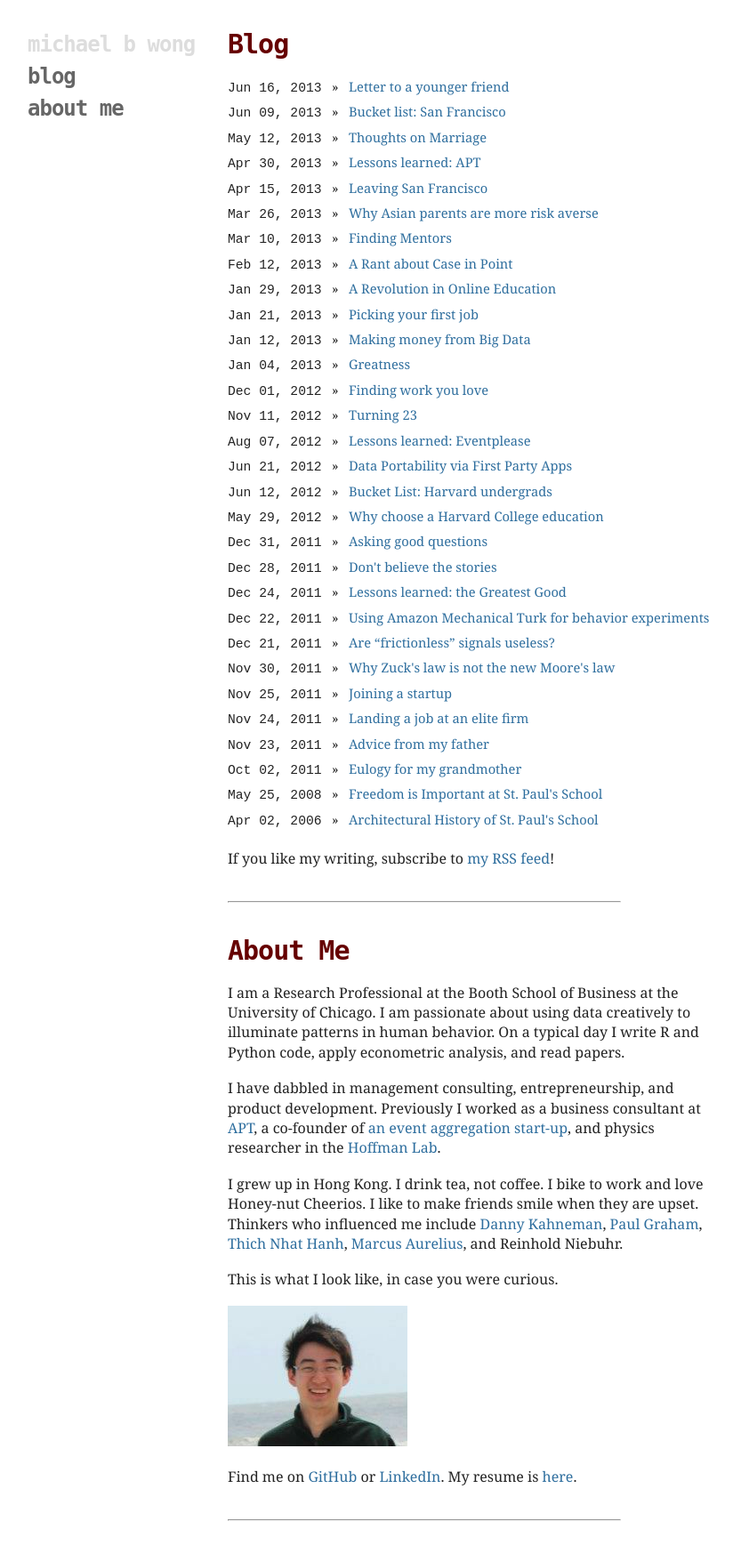
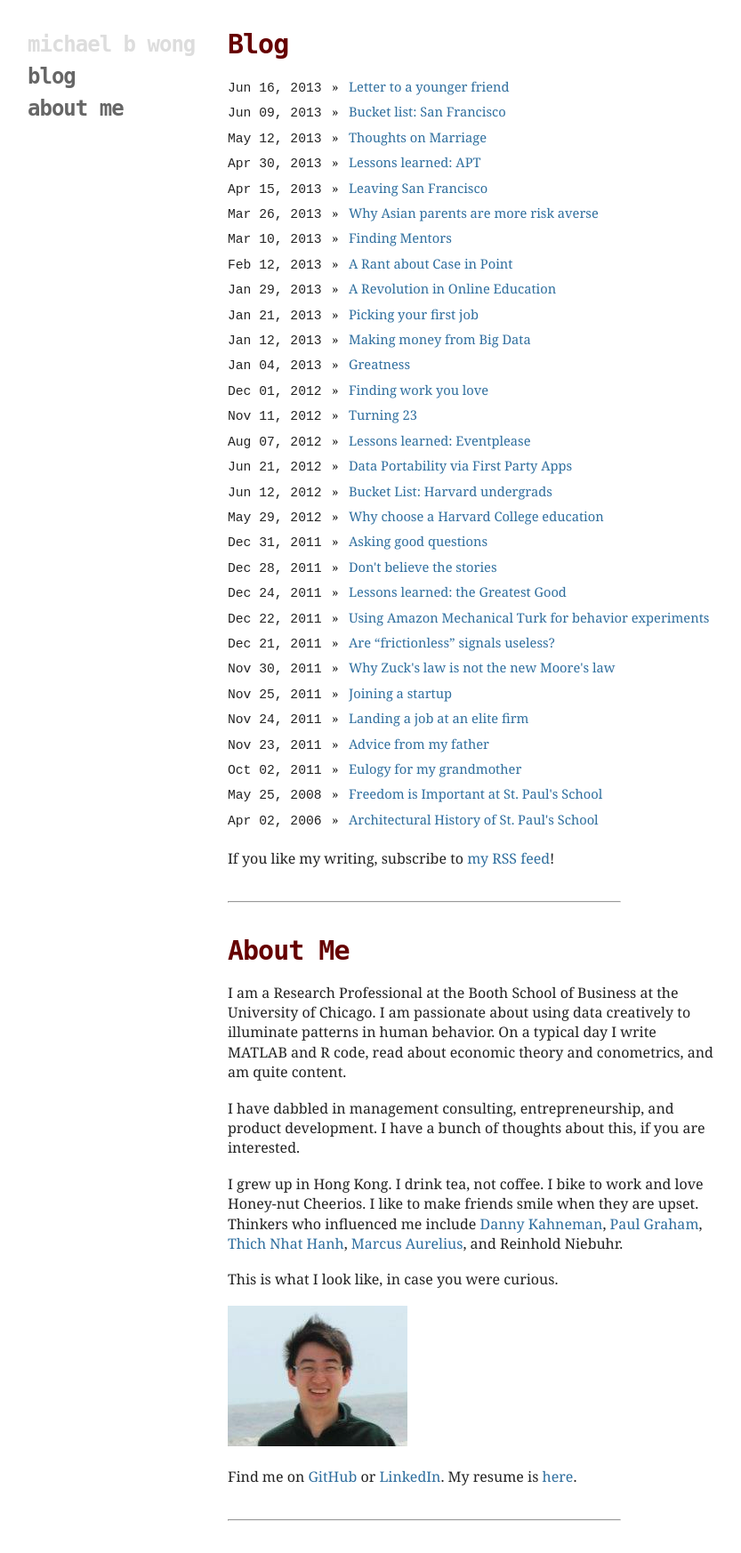
Before and after one commit to mbwong/mbwong.github.com, a Jekyll site: the page built from index.html, in a window 1280 px wide. Shown: the whole page at 89% size, without its empty margins (94-927 px from the left). Built offline with Jekyll 4.4.1, drawn with Linux system fonts in a browser that asks for light colours.

Commit message:
Update index.html

```diff
--- a/index.html
+++ b/index.html
@@ -22,9 +22,9 @@ layout: default
 
 <h1 id="about" style="color:#660000; font-family: 'DejaVu Sans Mono', 'Courier New', monospace;">About Me</h1>
 
-<p>I am a Research Professional at the Booth School of Business at the University of Chicago. I am passionate about using data creatively to illuminate patterns in human behavior. On a typical day I write R and Python code, apply econometric analysis, and read papers.
+<p>I am a Research Professional at the Booth School of Business at the University of Chicago. I am passionate about using data creatively to illuminate patterns in human behavior. On a typical day I write MATLAB and R code, read about economic theory and conometrics, and am quite content.
 
-<p>I have dabbled in management consulting, entrepreneurship, and product development. Previously I worked as a business consultant at <a href="http://predictivetechnologies.com">APT</a>, a co-founder of <a href="http://eventplease.com">an event aggregation start-up</a>, and physics researcher in the <a href="http://hoffman.physics.harvard.edu/">Hoffman Lab</a>.
+<p>I have dabbled in management consulting, entrepreneurship, and product development. I have a bunch of thoughts about this, if you are interested.
 
 <p>I grew up in Hong Kong. I drink tea, not coffee. I bike to work and love Honey-nut Cheerios. I like to make friends smile when they are upset. Thinkers who influenced me include <a href="http://www.vanityfair.com/culture/features/2011/12/michael-lewis-201112">Danny Kahneman</a>, <a href="http://www.paulgraham.com/love.html">Paul Graham</a>, <a href="http://www.amazon.com/Miracle-Mindfulness-Introduction-Practice-Meditation/dp/0807012394">Thich Nhat Hanh</a>, <a href="http://www.amazon.com/Emperors-Handbook-New-Translation-Meditations/dp/0743233832/ref=sr_1_1?s=books&ie=UTF8&qid=1361259042&sr=1-1&keywords=emperor%27s+handbook">Marcus Aurelius</a>, and Reinhold Niebuhr.
 
```
